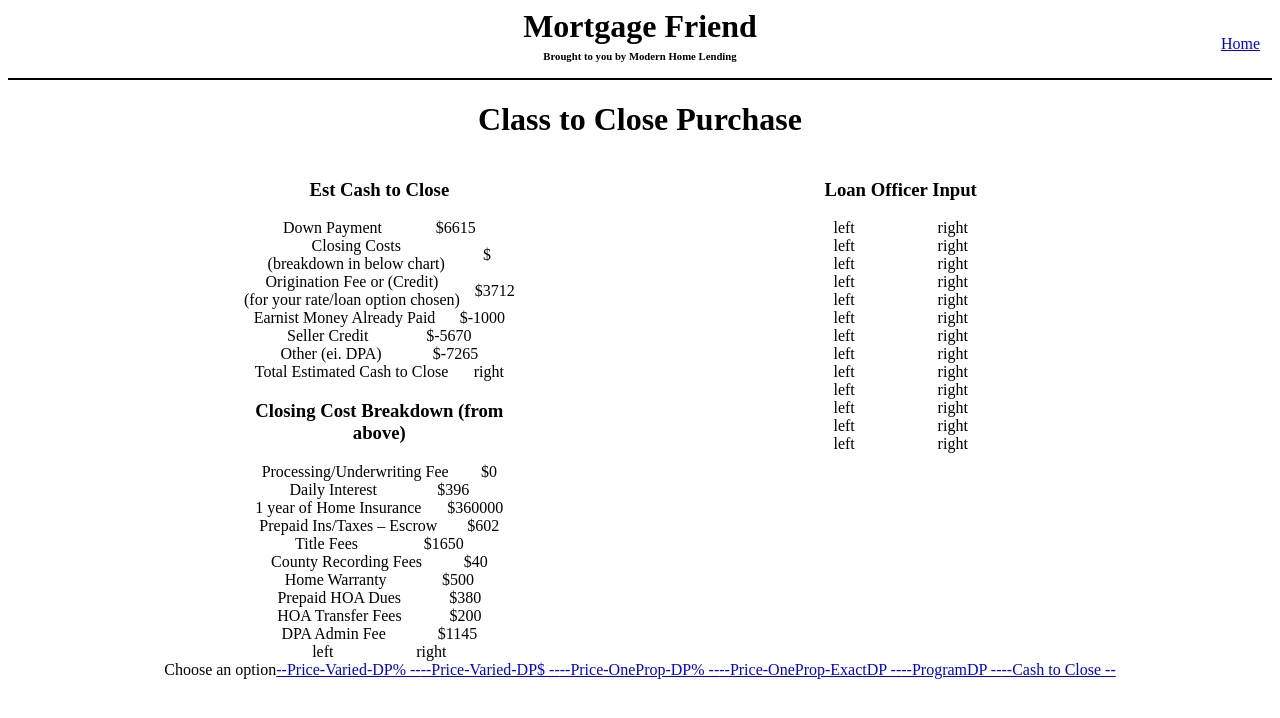
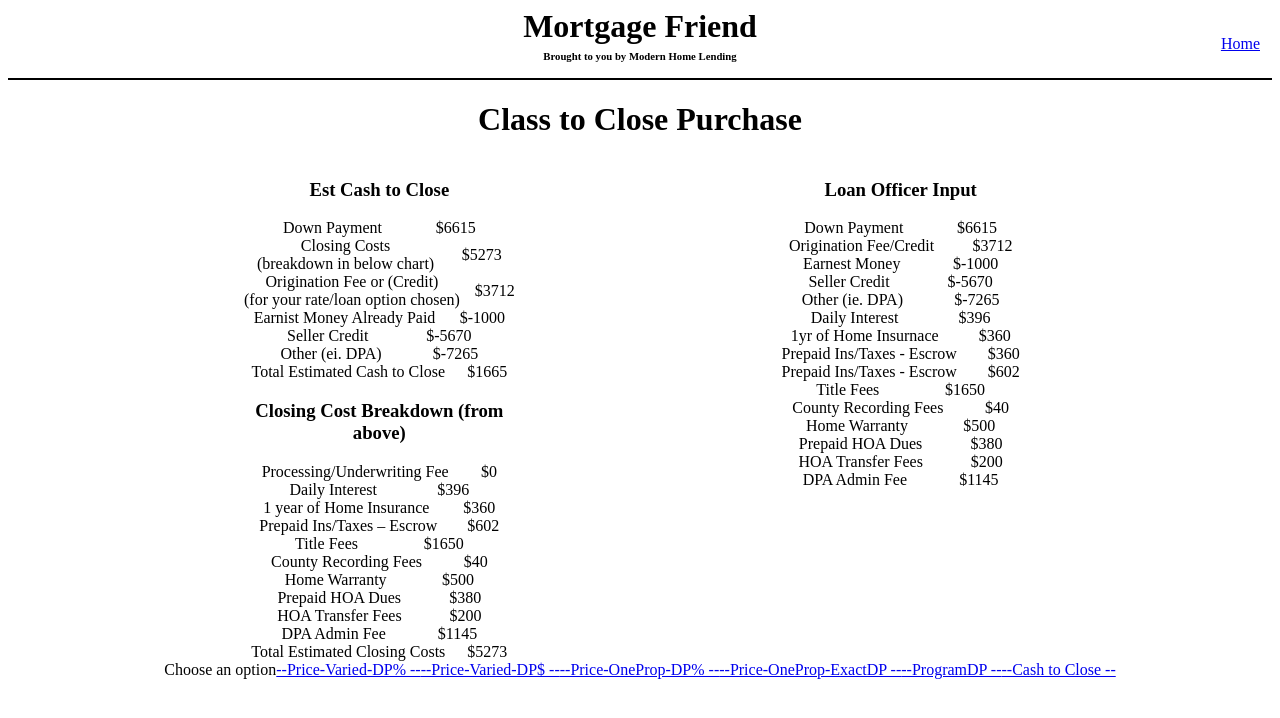
Before and after one commit to Zakery1/More-Friend, an Angular app: page /cashTC in a window 1280 px wide. Shown: the top 718 px of the page. Built offline with nearby package versions, Linux system fonts and the light colour scheme.

Commit message:
finish cash to close component

```diff
--- a/src/app/modules/situations/components/cash-to-close/cash-to-close.component.html
+++ b/src/app/modules/situations/components/cash-to-close/cash-to-close.component.html
@@ -12,7 +12,7 @@
 						Closing Costs <br> (breakdown in below chart)
 					</div>
 					<div class="l-r-child">
-						${{closingCosts}}
+						${{totalEstimatedClosingCosts}}
 					</div>
 				</div>
 				<div class="l-r-parent">
@@ -54,7 +54,7 @@
 						Total Estimated Cash to Close
 					</div>
 					<div class="l-r-child">
-						right
+						${{totalEstimatedCashToClose}}
 					</div>
 				</div>
 		</div>
@@ -142,10 +142,10 @@
 			</div>
 			<div class="l-r-parent">
 				<div class="l-r-child">
-						left
+						Total Estimated Closing Costs
 				</div>
 				<div class="l-r-child">
-						right
+						${{totalEstimatedClosingCosts}}
 				</div>
 			</div>
 		</div>
@@ -155,106 +155,122 @@
 		<h3>Loan Officer Input</h3>
 		<div class="l-r-parent">
 			<div class="l-r-child">
-						left
+						Down Payment
 			</div>
 			<div class="l-r-child">
-						right
+				${{downPayment}}
 			</div>
 		</div>
 		<div class="l-r-parent">
 			<div class="l-r-child">
-						left
+						Origination Fee/Credit
 			</div>
 			<div class="l-r-child">
-						right
+						${{originationFC}}
 			</div>
 		</div>
 		<div class="l-r-parent">
 			<div class="l-r-child">
-						left
+						Earnest Money
 			</div>
 			<div class="l-r-child">
-						right
+						${{earnestMoney}}
 			</div>
 		</div>
 		<div class="l-r-parent">
 			<div class="l-r-child">
-						left
+					Seller Credit
 			</div>
 			<div class="l-r-child">
-						right
+				${{sellerCredit}}
 			</div>
 		</div>
 		<div class="l-r-parent">
 			<div class="l-r-child">
-						left
+						Other (ie. DPA)
 			</div>
 			<div class="l-r-child">
-						right
+						${{otherDPA}}
 			</div>
 		</div>
 		<div class="l-r-parent">
 			<div class="l-r-child">
-						left
+						Daily Interest
 			</div>
 			<div class="l-r-child">
-						right
+						${{dailyInterest}}
 			</div>
 		</div>
 		<div class="l-r-parent">
 			<div class="l-r-child">
-						left
+						1yr of Home Insurnace
 			</div>
 			<div class="l-r-child">
-						right
+						${{oneYearHI}}
 			</div>
 		</div>
 		<div class="l-r-parent">
 			<div class="l-r-child">
-						left
+						Prepaid Ins/Taxes - Escrow
 			</div>
 			<div class="l-r-child">
-						right
+						${{oneYearHI}}
 			</div>
 		</div>
 		<div class="l-r-parent">
 			<div class="l-r-child">
-						left
+						Prepaid Ins/Taxes - Escrow
 			</div>
 			<div class="l-r-child">
-						right
+						${{prepaidITmE}}
 			</div>
 		</div>
 		<div class="l-r-parent">
 			<div class="l-r-child">
-						left
+						Title Fees
 			</div>
 			<div class="l-r-child">
-						right
+						${{titleFees}}
 			</div>
 		</div>
 		<div class="l-r-parent">
 			<div class="l-r-child">
-						left
+						County Recording Fees
 			</div>
 			<div class="l-r-child">
-						right
+						${{countyRecordingFees}}
 			</div>
 		</div>
 		<div class="l-r-parent">
 			<div class="l-r-child">
-						left
+						Home Warranty
 			</div>
 			<div class="l-r-child">
-						right
+						${{homeWarranty}}
 			</div>
 		</div>
 		<div class="l-r-parent">
 			<div class="l-r-child">
-						left
+						Prepaid HOA Dues
 			</div>
 			<div class="l-r-child">
-						right
+						${{prepaidHOADues}}
+			</div>
+		</div>
+		<div class="l-r-parent">
+			<div class="l-r-child">
+						HOA Transfer Fees
+			</div>
+			<div class="l-r-child">
+						${{hOATransferFees}}
+			</div>
+		</div>
+		<div class="l-r-parent">
+			<div class="l-r-child">
+						DPA Admin Fee
+			</div>
+			<div class="l-r-child">
+						${{dPAAdminFee}}
 			</div>
 		</div>
 	</div>
--- a/src/app/modules/situations/components/cash-to-close/cash-to-close.component.ts
+++ b/src/app/modules/situations/components/cash-to-close/cash-to-close.component.ts
@@ -13,7 +13,7 @@ export class CashToCloseComponent implements OnInit {
 	private sellerCredit = -5670;
 	private otherDPA = -7265;
 	private dailyInterest = 396;
-	private oneYearHI = 360000;
+	private oneYearHI = 360;
 	private prepaidITmE = 602;
 	private titleFees = 1650;
 	private countyRecordingFees = 40;
@@ -24,14 +24,20 @@ export class CashToCloseComponent implements OnInit {
 	private underwritingFee = 0;
 
 
-	private totalEstimatedClosingCosts = (this.underwritingFee + this.dailyInterest + 1)
+	// tslint:disable-next-line:max-line-length
+	private totalEstimatedClosingCosts = (this.underwritingFee + this.dailyInterest + this.oneYearHI + this.prepaidITmE + this.titleFees + this.countyRecordingFees + this.homeWarranty + this.prepaidHOADues + this.hOATransferFees + this.dPAAdminFee);
 
-		// private totalEstimatedCashToClose = (this.downPayment + closingC)
+	// tslint:disable-next-line:max-line-length
+	private totalEstimatedCashToClose = (this.downPayment + this.totalEstimatedClosingCosts + this.originationFC + this.earnestMoney + this.sellerCredit + this.otherDPA);
 
 
 		constructor() { }
 
 ngOnInit() {
+	// tslint:disable-next-line:max-line-length
+	console.log (this.underwritingFee, this.dailyInterest, this.oneYearHI, this.prepaidITmE, this.titleFees, this.countyRecordingFees, this.homeWarranty, this.prepaidHOADues, this.hOATransferFees, this.dPAAdminFee);
 }
 
+
+
 }
```
